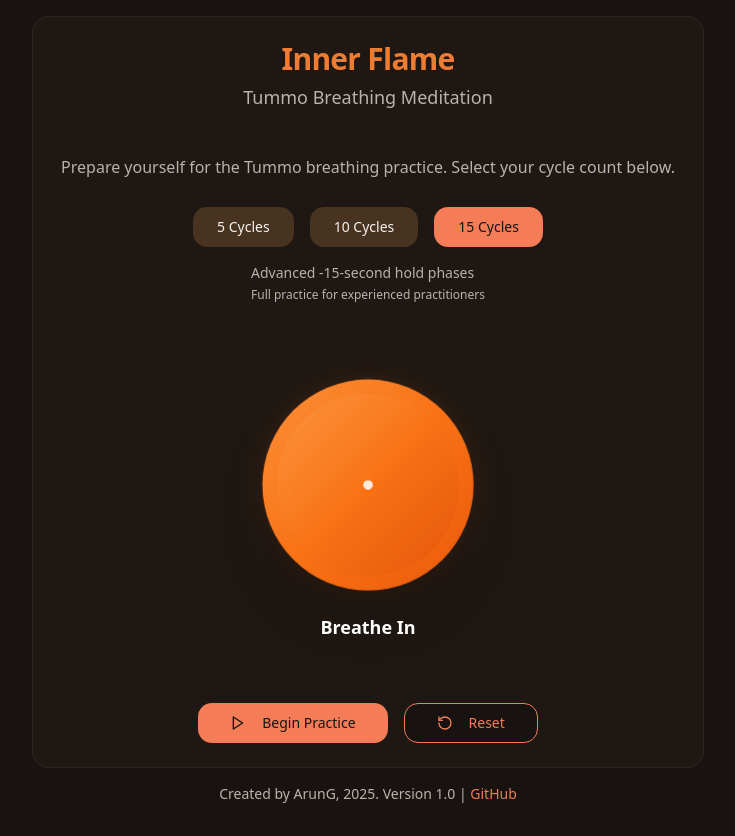
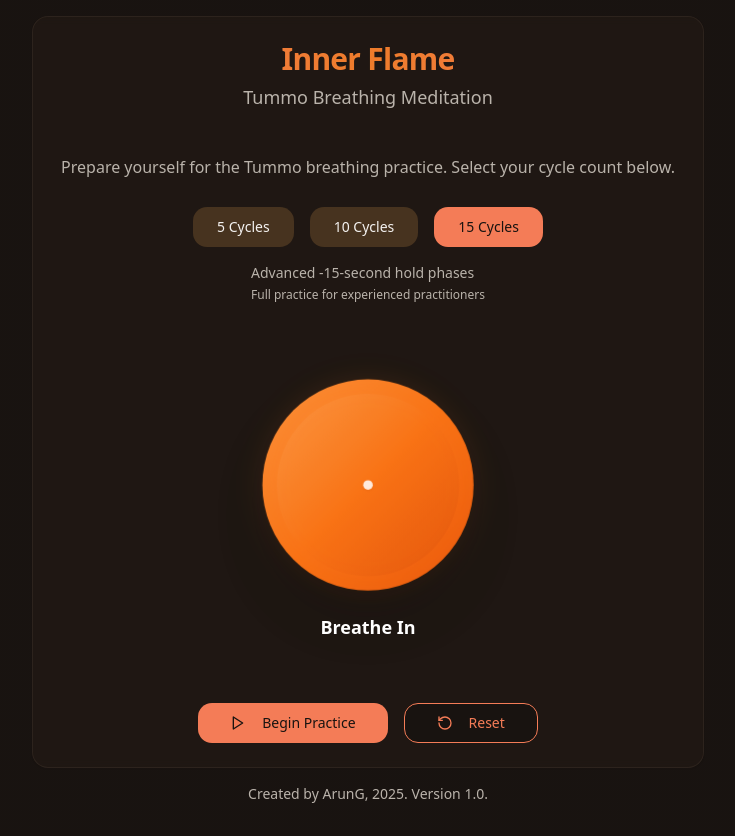
Before and after one commit to theuxfactor/InnerFlame, a React (Vite) app: page / in a window 1280 px wide. Shown: the whole page, without its empty margins (272-1007 px from the left). Built offline with nearby package versions, Linux system fonts and the light colour scheme.

Commit message:
Update Index.tsx
Updated footer .

```diff
--- a/src/pages/Index.tsx
+++ b/src/pages/Index.tsx
@@ -11,15 +11,7 @@ const Index = () => {
 
       <footer className="w-full text-center py-4 text-sm text-muted-foreground mt-auto">
         <p>
-          Created by ArunG, 2025. Version 1.0 | {" "}
-          <a
-            href="https://github.com/theuxfactor/InnerFlame/"
-            target="_blank"
-            rel="noopener noreferrer"
-            className="text-primary hover:underline"
-          >
-            GitHub
-          </a>
+          Created by ArunG, 2025. Version 1.0.
         </p>
       </footer>
     </div>
```
